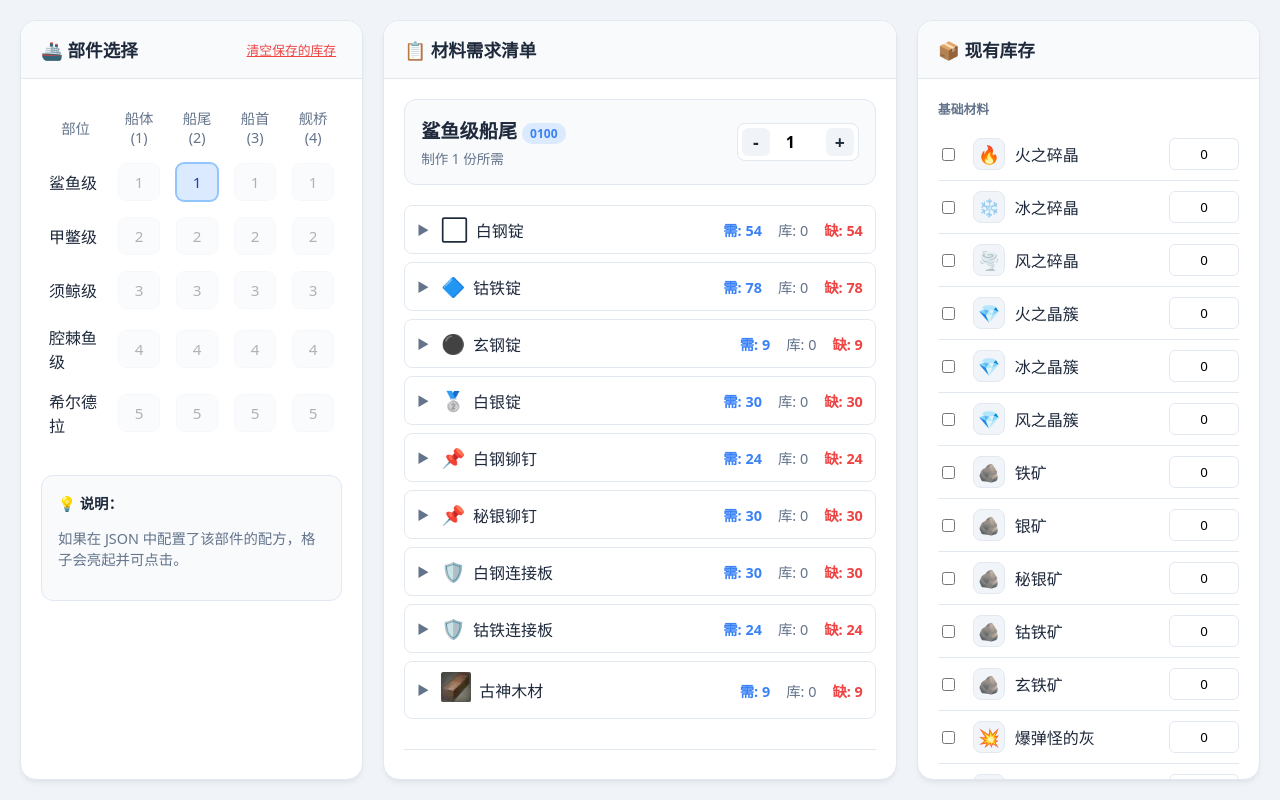
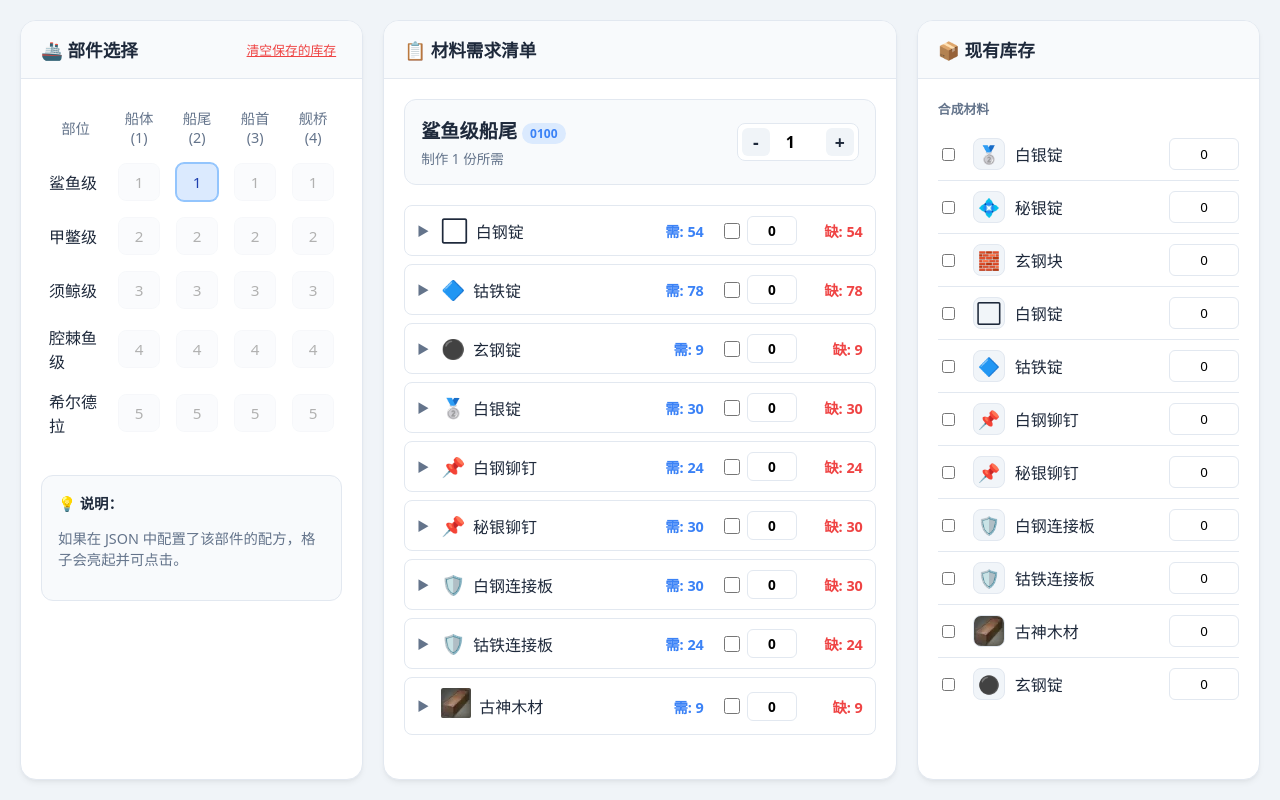
Before and after one commit to jiangxiequ/-, a plain HTML site: page index.html in a window 1280 px wide. Drawn offline with Linux system fonts and the light colour scheme.

Commit message:
Add files via upload

```diff
--- a/app.js
+++ b/app.js
@@ -5,11 +5,7 @@
     let currentPartCode = null;
     let craftAmount = 1;
     let inventory = {};
-
-    // 记录哪些材料被勾选了“无限/管够”
     let unlimitedItems = {};
-
-    //记录当前哪些节点是展开状态
     let expandedItems = new Set();
 
     const matrixBody = document.getElementById('matrixBody');
@@ -109,7 +105,7 @@
                         btn.classList.add('active');
                         currentPartCode = code;
                         craftAmount = 1;
-                        expandedItems.clear(); // 切换部件时，清空之前的展开状态
+                        expandedItems.clear(); // 切换部件清空展开
                         renderCraftPanel();
                     };
                     if (currentPartCode === code) btn.classList.add('active');
@@ -124,7 +120,8 @@
         });
     }
 
-       function renderCraftPanel() {
+    // 核心：渲染中间的材料树
+    function renderCraftPanel() {
         if (!currentPartCode || !partsDB[currentPartCode]) {
             craftBody.innerHTML = '<div class="empty-state">请在左侧选择一个部件</div>';
             return;
@@ -146,6 +143,7 @@
             <ul class="tree-list">
         `;
 
+        // 递归渲染节点
         function renderNode(itemId, neededAmount) {
             const item = allItems[itemId];
             if (!item) return '';
@@ -156,27 +154,44 @@
             const missingClass = missing > 0 ? 'neg' : 'pos';
             const hasRecipe = recipes[itemId];
 
+            // 🔥 联动修复：如果当前物品被勾选了 MAX，强制收回子节点的展开状态
+            if (isUnlimited) {
+                expandedItems.delete(itemId);
+            }
+
             const isExpanded = expandedItems.has(itemId);
             const showClass = isExpanded ? 'show' : '';
             const iconClass = isExpanded ? 'toggle-icon open' : 'toggle-icon';
+
+            // 中间节点的库存与勾选控件
+            const inlineInput = isUnlimited
+                ? `<span style="color:var(--primary); font-weight:bold; font-size:0.85rem; width:50px; text-align:center;">MAX</span>`
+                : `<input type="text" class="inline-inv-input" value="${have}" data-id="${itemId}" onfocus="if(this.value==='0')this.value='';" onblur="if(this.value==='')this.value='0';" oninput="updateInlineInventory('${itemId}', this.value)" onclick="event.stopPropagation()">`;
+
+            const inlineCheckbox = `<input type="checkbox" class="inline-checkbox" ${isUnlimited?'checked':''} onchange="toggleUnlimited('${itemId}', this.checked)" onclick="event.stopPropagation()" title="勾选代表管够">`;
 
             let nodeHtml = `
                 <li class="tree-item">
                     <div class="tree-node" onclick="toggleTree(this, '${itemId}')">
                         <div class="node-name">
                             ${hasRecipe ? `<span class="${iconClass}">▶</span>` : '<span class="toggle-icon" style="opacity:0">▶</span>'}
-                            <span class="node-icon" data-icon="${itemId}"></span> ${item.name}
+                            <span class="node-icon" data-icon="${itemId}"></span>
+                            ${item.name}
                         </div>
                         <div class="node-stats">
                             <span class="stat-needed">需: ${neededAmount}</span>
-                            <span class="stat-have">库: ${have}</span>
-                            <span class="stat-missing ${missingClass}">缺: ${missing}</span>
+                            <div class="inline-ctrl">
+                                ${inlineCheckbox}
+                                ${inlineInput}
+                            </div>
+                            <span class="stat-missing ${missingClass}" style="width: 50px; text-align:right;">缺: ${missing}</span>
                         </div>
                     </div>
             `;
+
             if (hasRecipe && !isUnlimited) {
                 nodeHtml += `<ul class="tree-children ${showClass}">`;
-                // 树状图往下展开，还是基于“缺口”来算
+                // 树状图往下展开，基于“缺口”来算
                 const actualCraftAmount = Math.max(0, neededAmount - have);
                 for (let comp of recipes[itemId]) {
                     nodeHtml += renderNode(comp.item, actualCraftAmount * comp.amount);
@@ -190,53 +205,7 @@
         for (let comp of part.recipe) html += renderNode(comp.item, comp.amount * craftAmount);
         html += `</ul>`;
 
-        //底层基础材料 (T0) 的智能汇总
-
-        const baseTotals = {};
-
-        function addBaseReqs(itemId, neededAmount) {
-            if (unlimitedItems[itemId]) return; // 勾选了 MAX 直接跳过
-
-            const have = inventory[itemId] || 0;
-            // 计算真正缺多少个这个物品
-            const actualMissing = Math.max(0, neededAmount - have);
-
-            // 如果库存已经够了，不需要再往下索取材料了！
-            if (actualMissing === 0) return;
-
-            // 如果还有配方，就拿“缺的那部分”去算下级材料
-            if (recipes[itemId]) {
-                for (let c of recipes[itemId]) {
-                    addBaseReqs(c.item, actualMissing * c.amount);
-                }
-            } else {
-                // 如果是基础材料，直接记录缺了多少
-                baseTotals[itemId] = (baseTotals[itemId] || 0) + actualMissing;
-            }
-        }
-
-        for (let comp of part.recipe) {
-            addBaseReqs(comp.item, comp.amount * craftAmount);
-        }
-
-
-        html += `<div style="margin-top: 30px; border-top: 1px solid var(--border-color); padding-top: 20px;"><h4>🧱 基础材料总计 (T0)</h4><div style="display: grid; grid-template-columns: 1fr 1fr; gap: 10px; font-size: 0.9rem;">`;
-
-        // 如果没有任何缺的基础材料
-        if (Object.keys(baseTotals).length === 0) {
-            html += `<div style="grid-column: span 2; text-align: center; color: var(--success); font-weight: bold; padding: 10px;">🎉 所有基础材料均已充足！</div>`;
-        }
-
-        for (let [id, totalMiss] of Object.entries(baseTotals)) {
-            const item = allItems[id];
-            // 这里的 totalMiss 就是算出来的、你需要去挖的纯缺口数量
-            // 因为前面的逻辑已经减去了各级库存，所以这里不再重复减库存
-            html += `<div style="display:flex; justify-content:space-between; padding:6px 12px; background:#f8fafc; border-radius:6px; align-items:center;">
-                <span style="display:flex; align-items:center; gap:6px;"><span class="node-icon" data-icon="${id}"></span> ${item.name}</span>
-                <span>缺少 <b style="color:var(--danger)">${totalMiss}</b></span>
-            </div>`;
-        }
-        html += `</div></div>`;
+        // 移除底部单独的 T0 汇总，因为已经合并到树里了
         craftBody.innerHTML = html;
 
         craftBody.querySelectorAll('[data-icon]').forEach(span => {
@@ -245,6 +214,7 @@
         });
     }
 
+    // 渲染右侧库存（只保留合成材料）
     function renderInventory() {
         inventoryBody.innerHTML = '';
         const createGroup = (title, keys) => {
@@ -262,7 +232,6 @@
                 checkbox.style.marginRight = '8px';
                 checkbox.style.cursor = 'pointer';
                 checkbox.checked = unlimitedItems[key];
-                checkbox.title = "勾选代表材料充足";
                 checkbox.onchange = (e) => {
                     unlimitedItems[key] = e.target.checked;
                     saveInventoryToStorage();
@@ -316,11 +285,33 @@
             return groupDiv;
         };
 
-        inventoryBody.appendChild(createGroup('基础材料', window.t0Keys));
-        const spacer = document.createElement('div'); spacer.style.height = '20px';
-        inventoryBody.appendChild(spacer);
+        // 🔥 根据需求：右侧不再显示基础材料，只显示合成材料
         inventoryBody.appendChild(createGroup('合成材料', window.t1Keys));
     }
+
+    // 中间输入框事件
+    window.updateInlineInventory = function(itemId, val) {
+        let v = parseInt(val) || 0;
+        if (v < 0) v = 0;
+        inventory[itemId] = v;
+        saveInventoryToStorage();
+        // 延迟一点刷新，避免打字时瞬间重绘导致输入框失去焦点
+        clearTimeout(window._inlineTimer);
+        window._inlineTimer = setTimeout(() => {
+            renderCraftPanel();
+        }, 500);
+    };
+
+    // 中间勾选框事件
+    window.toggleUnlimited = function(itemId, isChecked) {
+        unlimitedItems[itemId] = isChecked;
+        if (isChecked) {
+            expandedItems.delete(itemId); // 勾选 MAX 后自动收起子节点
+        }
+        saveInventoryToStorage();
+        renderCraftPanel();
+        renderInventory();
+    };
 
     window.clearAllData = function() {
         if (confirm('确定要清空所有已保存的库存数据吗？')) {
@@ -335,10 +326,12 @@
     window.updateAmount = function(delta) { craftAmount = Math.max(1, craftAmount + delta); renderCraftPanel(); };
     window.setAmount = function(val) { craftAmount = Math.max(1, parseInt(val) || 1); renderCraftPanel(); };
 
-    //把状态记录到 expandedItems
     window.toggleTree = function(el, itemId) {
         const icon = el.querySelector('.toggle-icon');
         const children = el.nextElementSibling;
+        // 如果被勾选了 MAX，就不允许展开了
+        if (unlimitedItems[itemId]) return;
+
         if (children && children.classList.contains('tree-children')) {
             const isNowShowing = children.classList.toggle('show');
             if (icon) icon.classList.toggle('open');
--- a/style.css
+++ b/style.css
@@ -67,3 +67,27 @@ body { background: var(--bg-color); margin: 0; padding: 20px; color: var(--text-
 
 .badge { background: var(--selected-bg); color: var(--primary); padding: 2px 8px; border-radius: 12px; font-size: 0.75rem; font-weight: 600; }
 .empty-state { text-align: center; color: var(--text-sub); padding: 40px 20px; }
+/* 中间节点新增的交互控件样式 */
+.inline-ctrl {
+    display: flex;
+    align-items: center;
+    gap: 4px;
+}
+.inline-inv-input {
+    width: 50px;
+    padding: 4px;
+    border: 1px solid var(--border-color);
+    border-radius: 6px;
+    text-align: center;
+    font-size: 0.85rem;
+    font-weight: bold;
+}
+.inline-inv-input:focus {
+    border-color: var(--primary);
+    outline: none;
+}
+.inline-checkbox {
+    width: 16px;
+    height: 16px;
+    cursor: pointer;
+}
```
